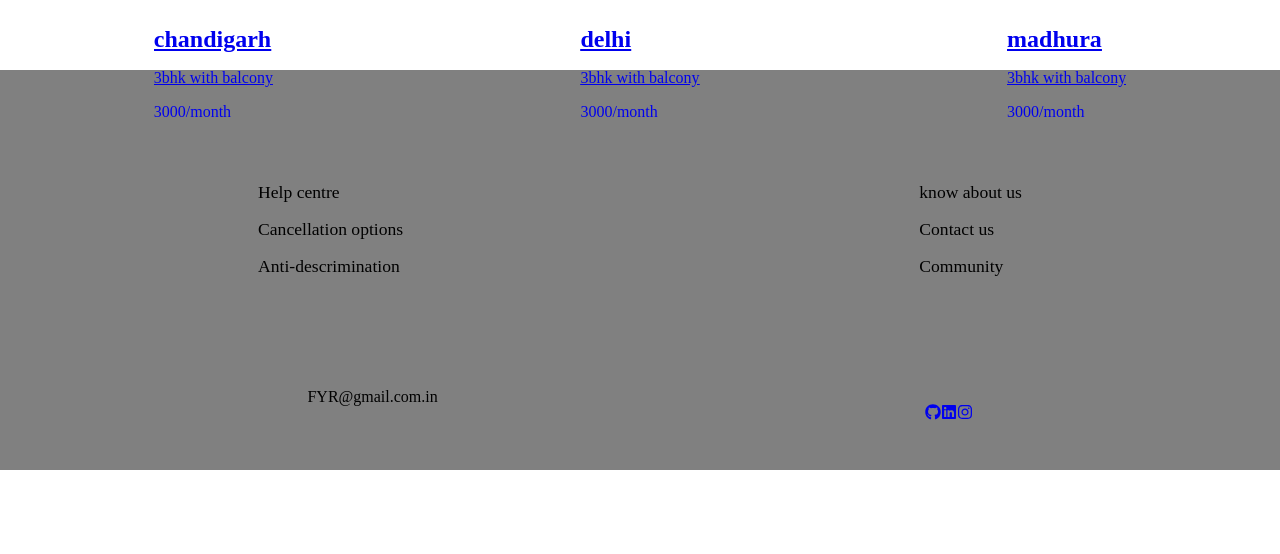
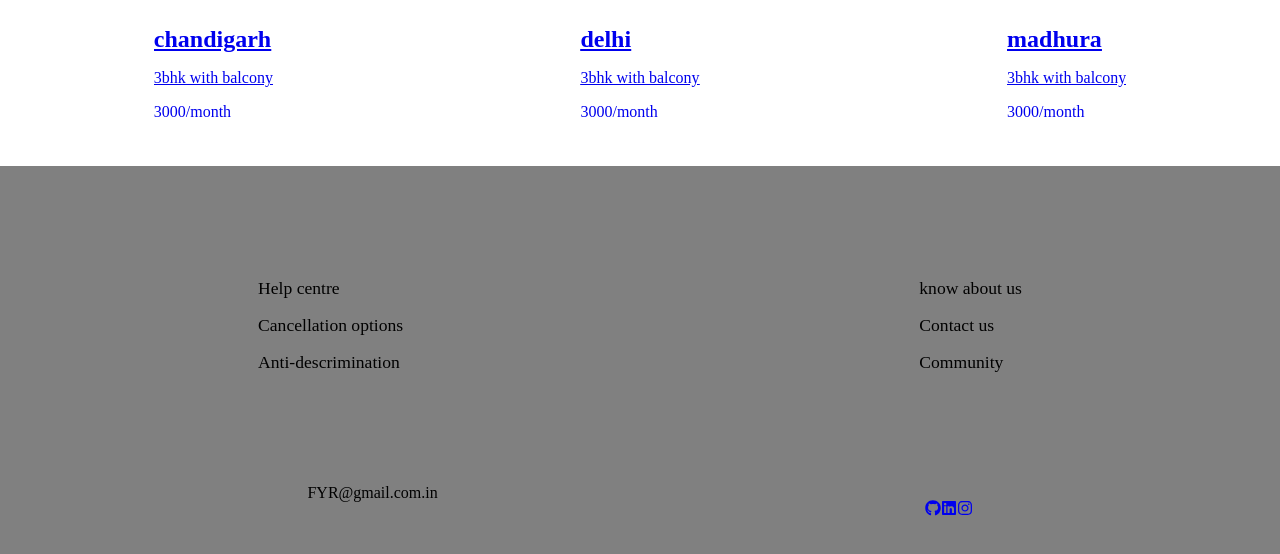
Before and after one commit to Starkds/Find-your-room, a React (Vite) app: page / in a window 1280 px wide. Shown: the part 2528-3082 px from the top of the page. Before the commit the page ends 2998 px from the top, so only its background shows below. Built offline with nearby package versions, Linux system fonts and the light colour scheme; a web font is replaced by a local one.

Commit message:
footer adjusted

```diff
--- a/src/Components/Footer/Footer.scss
+++ b/src/Components/Footer/Footer.scss
@@ -1,6 +1,6 @@
 .Footer{
 
-    margin-top: -3rem;
+    margin-top: 3rem;
     background-color: rgb(128, 128, 128);
     width: 100vw;
     height: 50vh;
```
